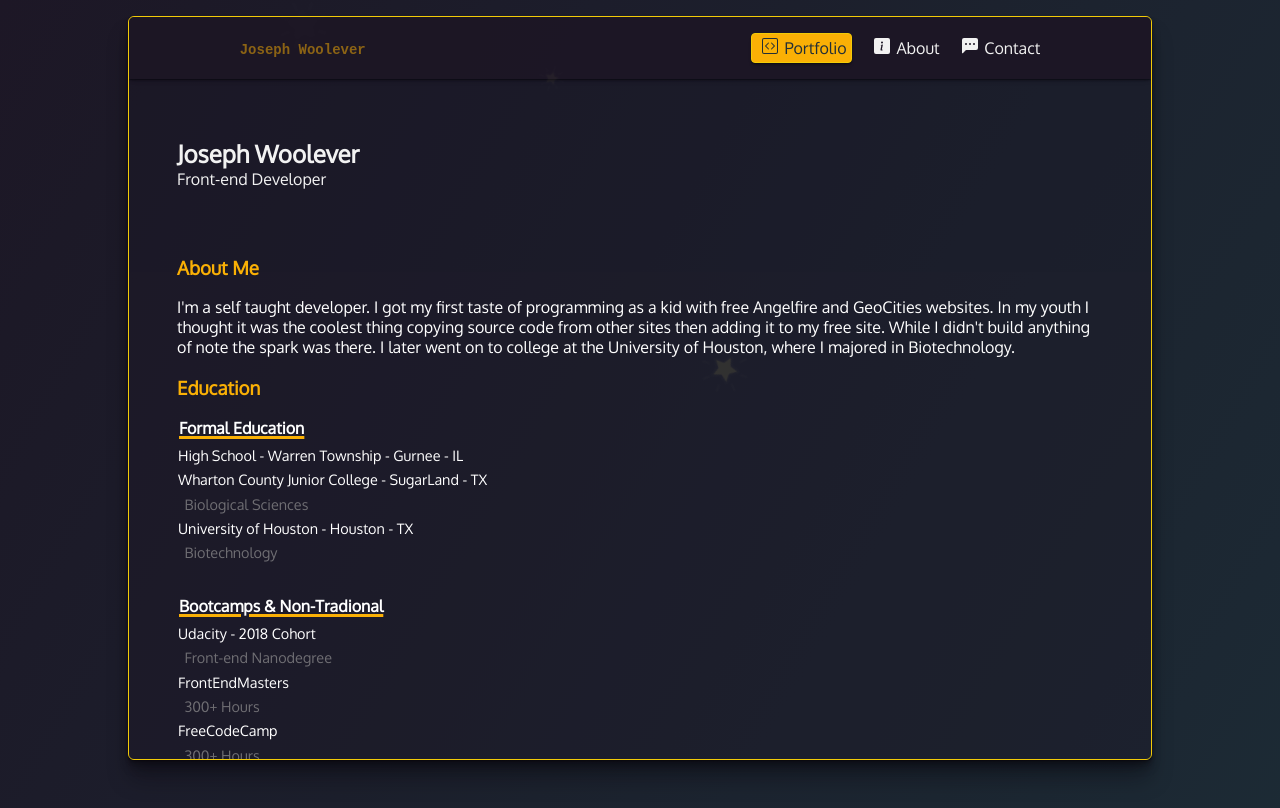
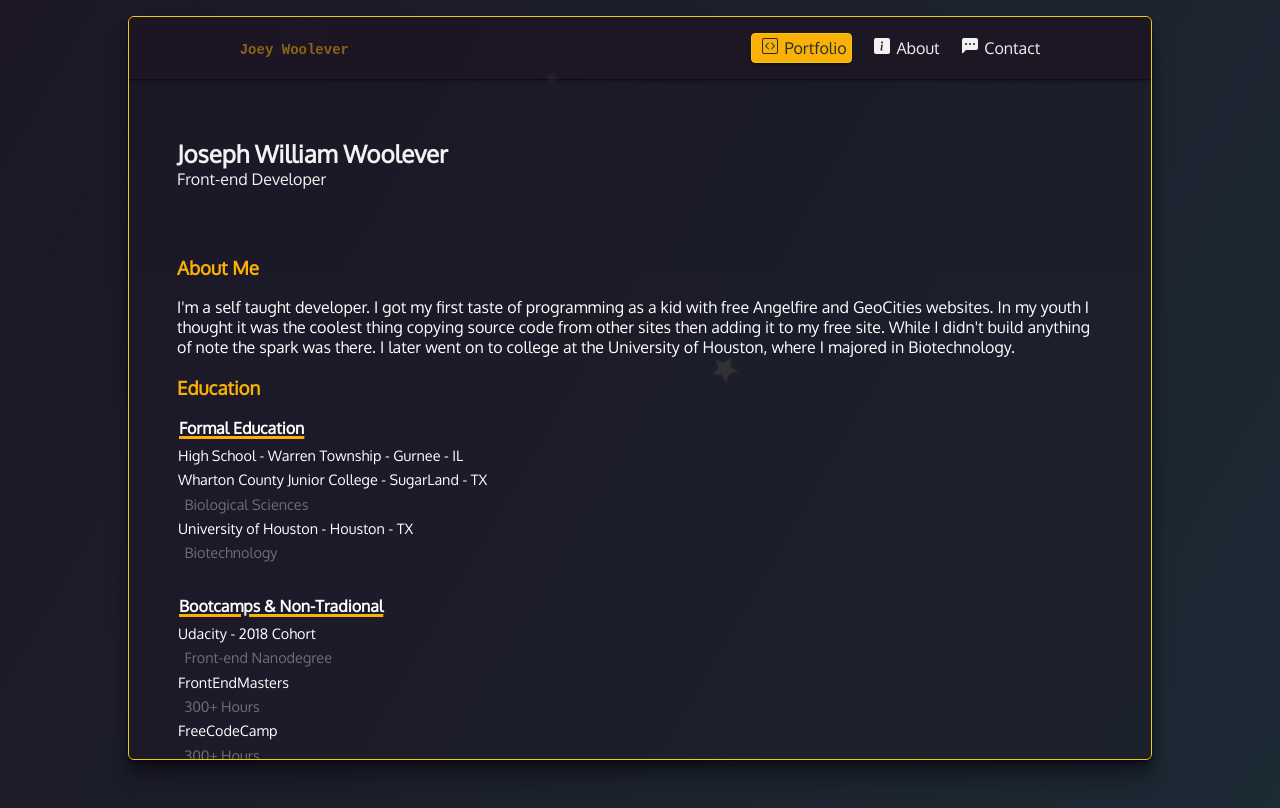
Before and after one commit to JWW127/one-true-portfolio, a React (Create React App) app: page /about in a window 1280 px wide. Built offline with nearby package versions, Linux system fonts and the light colour scheme; a web font is replaced by a local one.

Commit message:
skills update

```diff
--- a/src/components/About.tsx
+++ b/src/components/About.tsx
@@ -2,7 +2,7 @@ const About = () => {
     return (
         <div className="about-container">
             <div className="about-title">
-        <h2>Joseph Woolever</h2>
+                <h2>Joseph William Woolever</h2>
                 <p>Front-end Developer</p>
             </div>
             <div className="about-inner-container">
@@ -10,11 +10,11 @@ const About = () => {
                     <h3>About Me</h3>
                     <p>
                         I'm a self taught developer. I got my first taste of programming as
-            a kid with free Angelfire and GeoCities websites. In my youth I thought
-            it was the coolest thing copying source code from other sites then
-            adding it to my free site. While I didn't build anything of note the
-            spark was there. I later went on to college at the University of
-            Houston, where I majored in Biotechnology.
+                        a kid with free Angelfire and GeoCities websites. In my youth I
+                        thought it was the coolest thing copying source code from other
+                        sites then adding it to my free site. While I didn't build anything
+                        of note the spark was there. I later went on to college at the
+                        University of Houston, where I majored in Biotechnology.
                     </p>
                     <h3>Education</h3>
                     <h4>Formal Education</h4>
@@ -59,16 +59,22 @@ const About = () => {
                         <li>Redux</li>
                         <li>Express</li>
                         <li>Axios</li>
-            <li>React</li>
-            <li>TailwindCSS</li>
+                        <li>
+                            <span style={{ color: "turquoise" }}>React</span>
+                        </li>
+                        <li>
+                            <span style={{ color: "blue" }}>TailwindCSS</span>
+                        </li>
                     </ul>
                     <h4>Back-end & Database Skills</h4>
                     <ul className="skills">
+                        <li>
+                            <span style={{ color: "maroon", fontWeight: "bold" }}>RUST</span>
+                        </li>
                         <li>Prisma</li>
                         <li>SQLite</li>
                         <li>PostgreSQL</li>
                         <li>MongoDB</li>
-            <li>Mongoose</li>
                         <li>Firebase</li>
                         <li>NodeJS</li>
                         <li>NextAuth</li>
--- a/src/components/Nav.tsx
+++ b/src/components/Nav.tsx
@@ -14,7 +14,7 @@ const Nav = () => {
       <ul>
         <li className="logo">
           <h1 id="logo-h1">
-            <Link to="/">Joseph Woolever</Link>
+            <Link to="/">Joey Woolever</Link>
           </h1>
         </li>
         <li className="nav-special">
```
Lines whose indentation alone changed are shown as unchanged.
